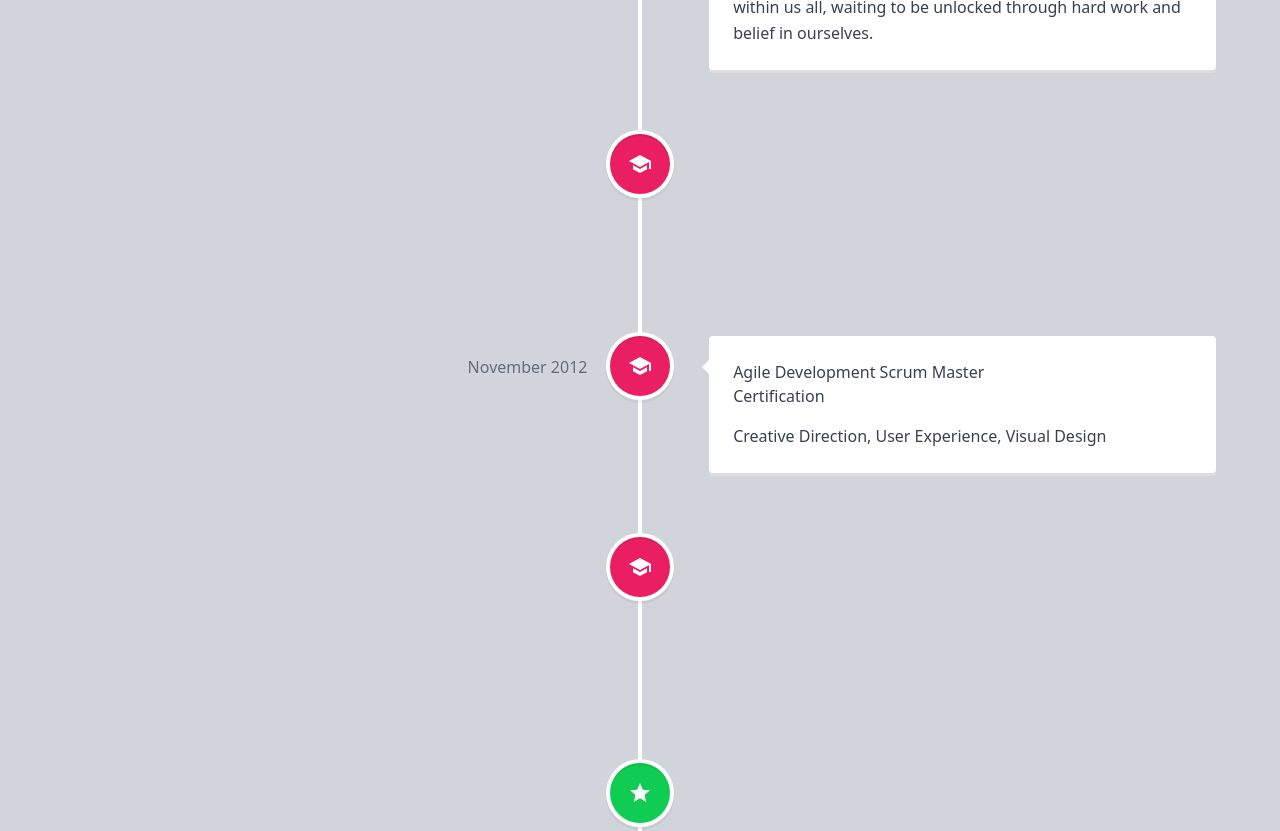
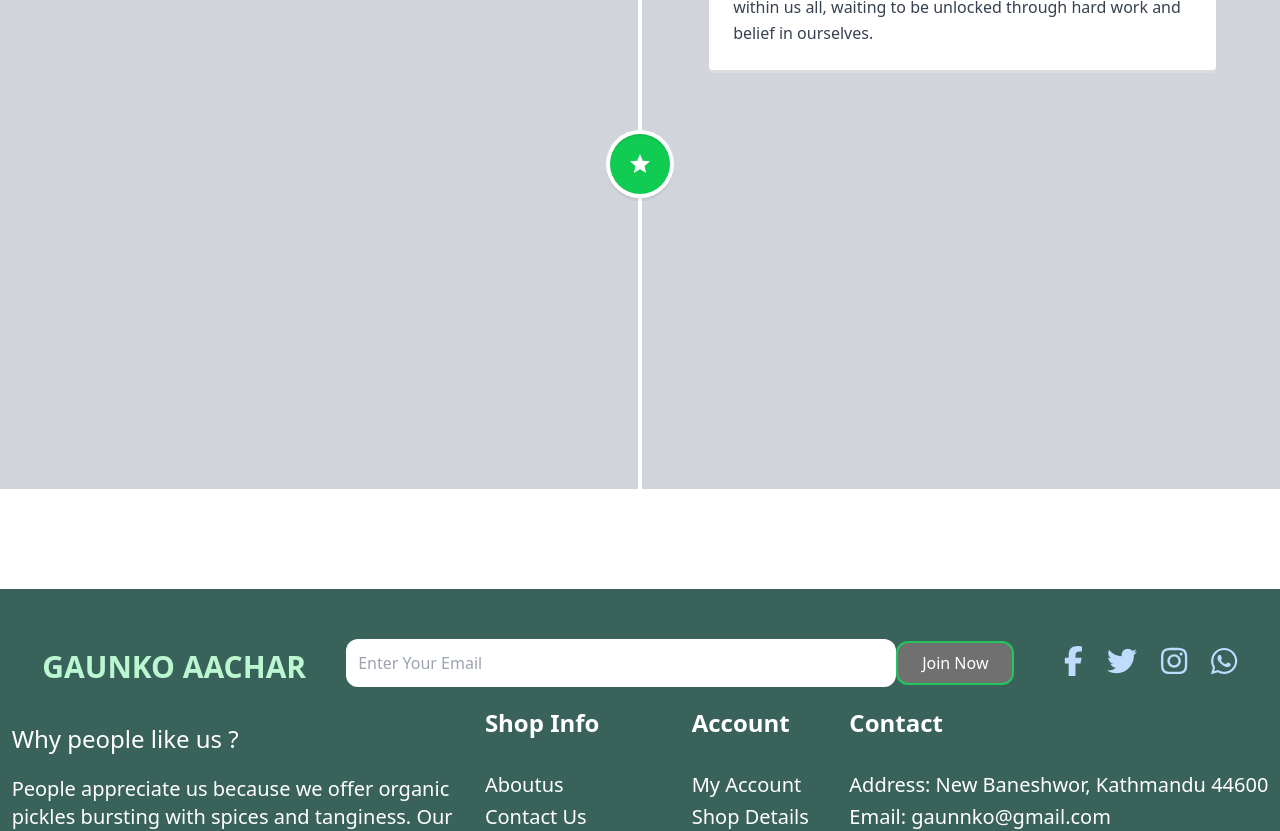
Before and after one commit to anishmendes/Pickle-Ecommerce-Project, a React (Vite) app: page /Ourstory in a window 1280 px wide. Shown: the part 1520-2351 px from the top of the page. Built offline with nearby package versions, Linux system fonts and the light colour scheme.

Commit message:
end of timeline content

```diff
--- a/src/Components/Pages/Ourstory.jsx
+++ b/src/Components/Pages/Ourstory.jsx
@@ -60,7 +60,7 @@ const Ourstory = () => {
     Srijana's thriving pickle business turned her into an inspiration, embodying resilience and determination. Her story touched many facing challenges, motivating them to pursue their dreams with courage. Through her journey, Srijana not only transformed her own life but also became a beacon of hope for others. Her achievements remind us that with passion and perseverance, any challenge can lead to greatness. Srijana stands as a testament to the potential within us all, waiting to be unlocked through hard work and belief in ourselves.
     </p>
   </VerticalTimelineElement>
-  <VerticalTimelineElement
+  {/* <VerticalTimelineElement
     className="vertical-timeline-element--education"
     date="April 2013"
     iconStyle={{ background: 'rgb(233, 30, 99)', color: '#fff' }}
@@ -71,8 +71,8 @@ const Ourstory = () => {
     <p>
       Strategy, Social Media
     </p>
-  </VerticalTimelineElement>
-  <VerticalTimelineElement
+  </VerticalTimelineElement> */}
+  {/* <VerticalTimelineElement
     className="vertical-timeline-element--education"
     date="November 2012"
     iconStyle={{ background: 'rgb(233, 30, 99)', color: '#fff' }}
@@ -83,8 +83,8 @@ const Ourstory = () => {
     <p>
       Creative Direction, User Experience, Visual Design
     </p>
-  </VerticalTimelineElement>
-  <VerticalTimelineElement
+  </VerticalTimelineElement> */}
+  {/* <VerticalTimelineElement
     className="vertical-timeline-element--education"
     date="2002 - 2006"
     iconStyle={{ background: 'rgb(233, 30, 99)', color: '#fff' }}
@@ -95,11 +95,18 @@ const Ourstory = () => {
     <p>
       Creative Direction, Visual Design
     </p>
-  </VerticalTimelineElement>
+  </VerticalTimelineElement> */}
   <VerticalTimelineElement
     iconStyle={{ background: 'rgb(16, 204, 82)', color: '#fff' }}
     icon={<StarIcon />}
-  />
+
+   >
+     <h3 className="vertical-timeline-element-title text-xl font-bold text-green-600">Be part our story</h3>
+    {/* <h4 className="vertical-timeline-element-subtitle">Bachelor Degree</h4> */}
+    <p>
+    In the heart of tradition and taste, Gaunko Aachar brings the authentic flavors of homemade pickles straight to your doorstep. Inspired by age-old recipes and crafted with the finest ingredients, our pickles capture the essence of rustic culinary heritage. At Gaunko Aachar, we believe in preserving the rich cultural legacy of pickle making, offering a diverse range of mouthwatering aachars that promise to take you on a flavorful journey back to the simplicity and warmth of rural kitchens.
+    </p>
+    </VerticalTimelineElement>
 </VerticalTimeline>
     </div>
   )
```
